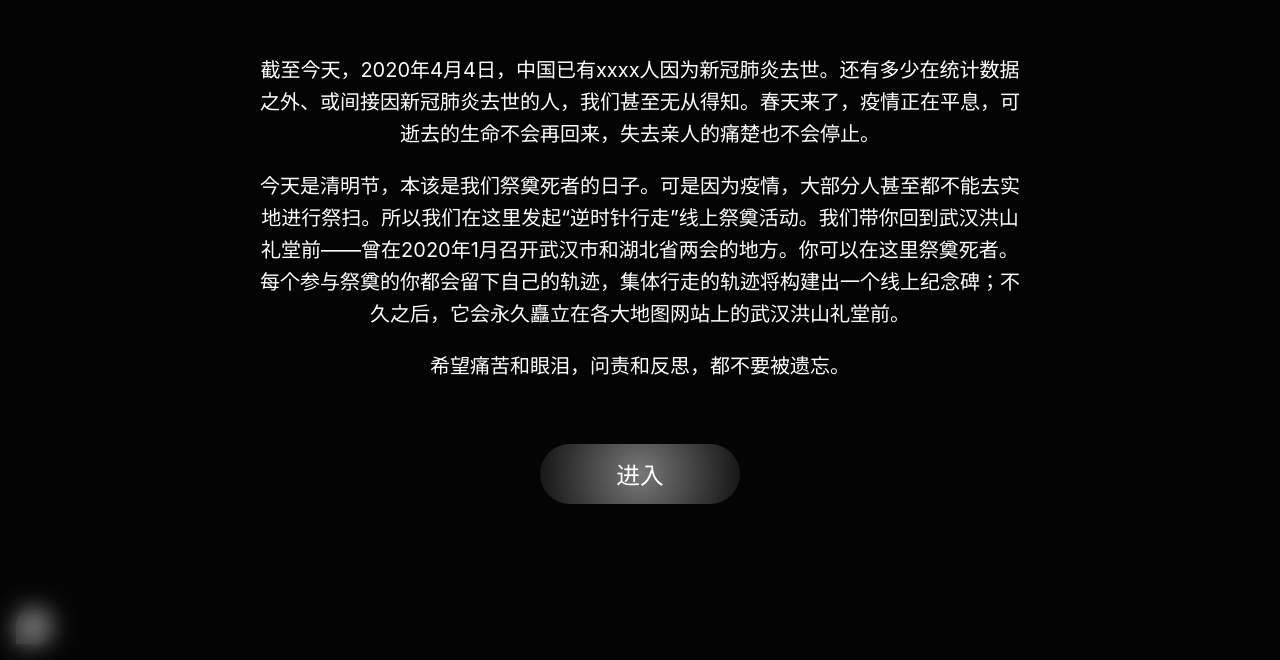
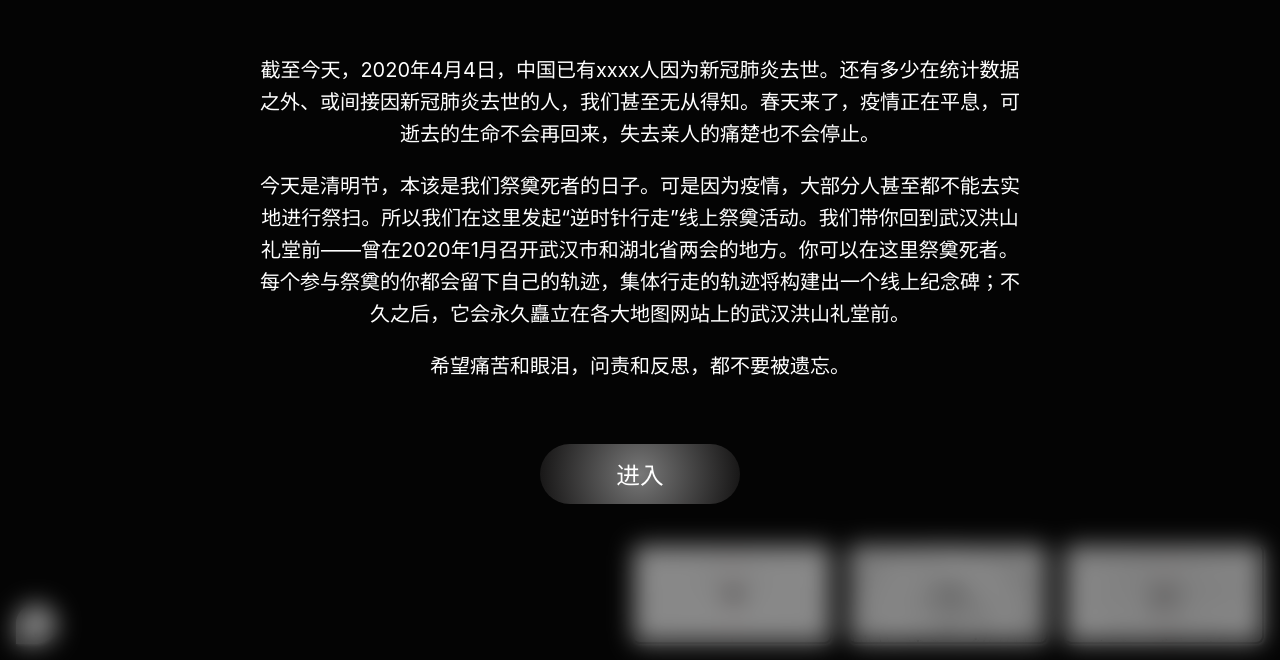
Before and after one commit to frankshammer42/QingMingFrontEnd, a plain HTML site: page home.html in a window 1280 px wide. Shown: the part 140-800 px from the top of the page. Drawn offline with nearby package versions, Linux system fonts and the light colour scheme; a script that the page names is missing; files whose address does not match are found by name.

Commit message:
Added 3 buttons

```diff
--- a/css/main.css
+++ b/css/main.css
@@ -229,8 +229,8 @@ canvas {
 
 .enter-button {
     margin: 10px 0;
-    border: 0px solid #000;*/
-    //background: rgba(0, 0, 0, 1);
+    border: 0px solid #000;
+    /*background: rgba(0, 0, 0, 1);*/
     background: radial-gradient(circle farthest-side, #787878, #181717);
     background-repeat: no-repeat;
     /*border-radius:6px;*/
@@ -318,9 +318,9 @@ canvas {
     position: absolute;
     left: 16px;
     bottom: 16px;
-    width: 36px;
-    height: 36px;
-    box-shadow: 1px 1px 3px #555;
+    width: 40px;
+    height: 40px;
+    box-shadow: 1px 1px 3px #ccc;
     border: none;
     padding: 0;
     box-sizing: border-box;
@@ -337,3 +337,34 @@ canvas {
     padding: 40px 0;
     position: relative;
 }
+
+.view-angle1-button, .view-angle2-button, .view-angle3-button {
+    color: #000;
+    background: #fff;
+    box-shadow: 1px 1px 3px #ccc;
+    position: absolute;
+    width: 200px;
+    height: 100px;
+    background-size: cover;
+    padding: 0;
+    z-index: 500;
+    border-radius: 8px;
+}
+
+.view-angle1-button {
+    background-image: url('/assets/images/view-angle1.png');
+    right: 448px;
+    bottom: 16px;
+}
+
+.view-angle2-button {
+    background-image: url('/assets/images/view-angle2.png');
+    right: 232px;
+    bottom: 16px;
+}
+
+.view-angle3-button {
+    background-image: url('/assets/images/view-angle3.png');
+    right: 16px;
+    bottom: 16px;
+}
--- a/home.html
+++ b/home.html
@@ -60,6 +60,15 @@
 				<button class="info-button" onclick="showInfoCard()">
 					<img src="assets/images/info.svg" alt="info">
 				</button>
+				<button class="view-angle1-button" onclick="enableViewAngle1()">
+				    鸟瞰
+				</button>
+				<button class="view-angle2-button" onclick="enableViewAngle2()">
+					化身
+				</button>
+				<button class="view-angle3-button" onclick="enableViewAngle3()">
+					旁观
+				</button>
 				<div id="info-card-backdrop" class="card-backdrop" onclick="closeInfoCard()">
 					<div class="card info-card" onclick="preventEvent(event)">
 						<div class="intro">
```
Also changed, not shown: assets/images/view-angle1.png (added), assets/images/view-angle2.png (added), assets/images/view-angle3.png (added).
